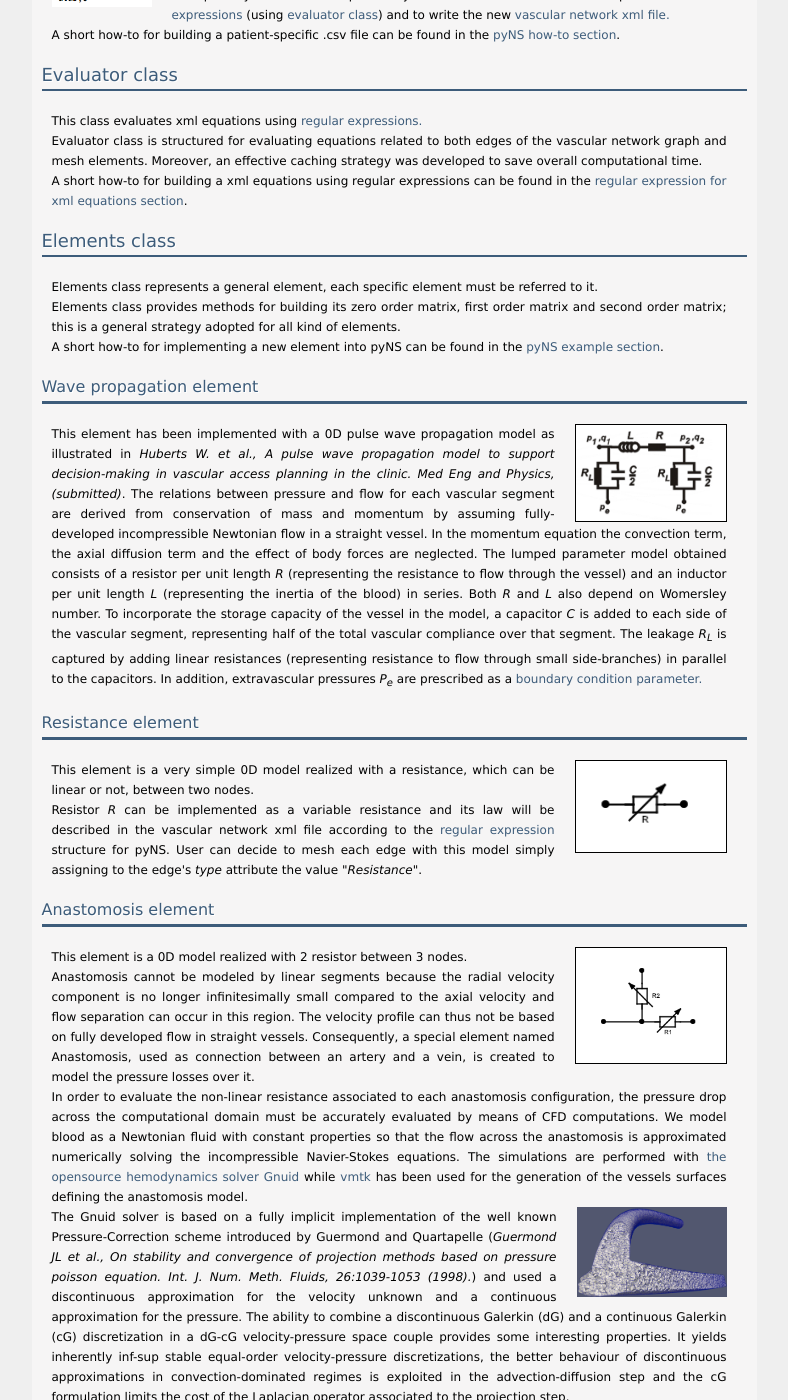
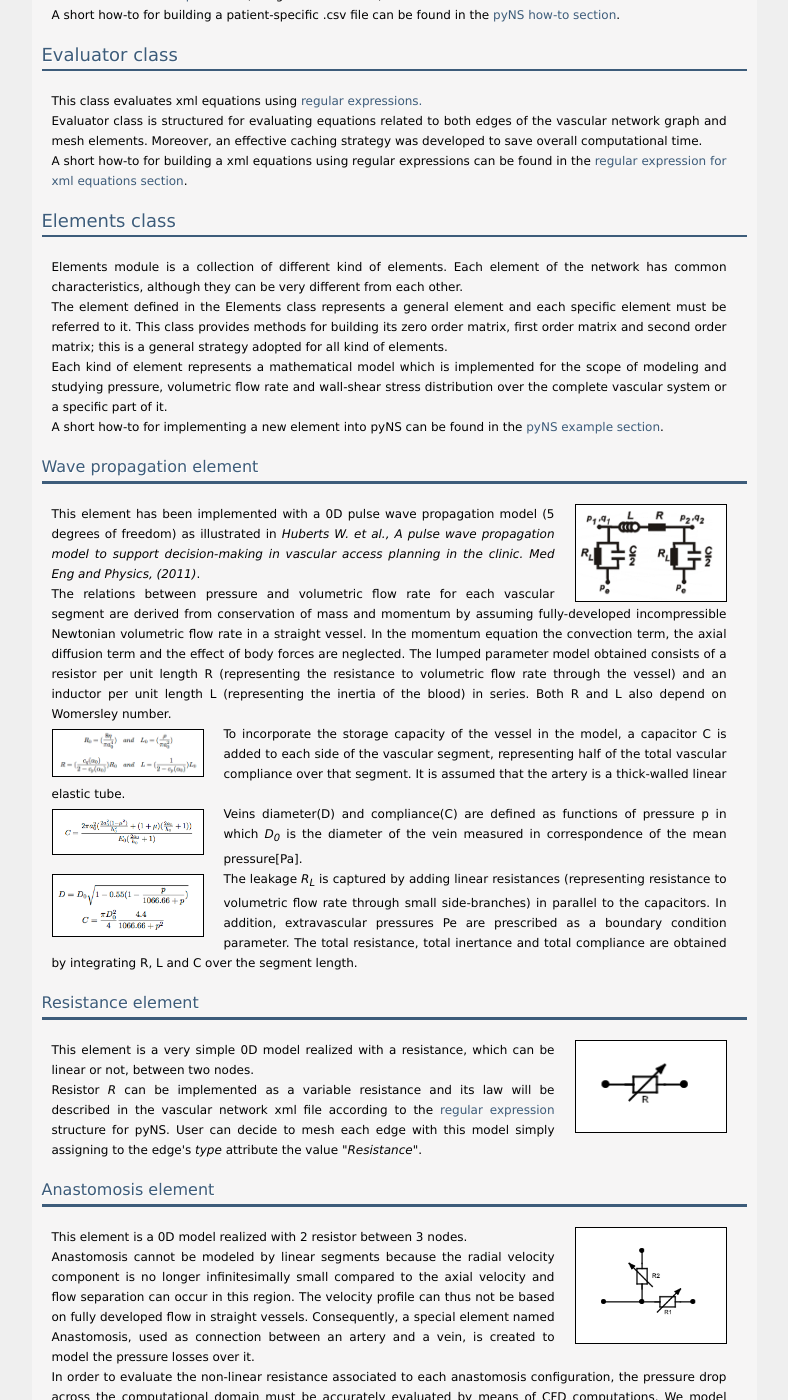
Before and after one commit to archTk/archtk.github.com, a Jekyll site: the page built from documentation.html, in a window 1280 px wide and 1400 px high, scrolled down 3094 px. Shown: the whole window, without its empty margins (246-1034 px from the left). Built offline with Jekyll 4.4.1, drawn with Linux system fonts in a browser that asks for light colours.

Commit message:
new equation pictures and architecture, updated documentation

```diff
--- a/documentation.html
+++ b/documentation.html
@@ -110,8 +110,9 @@
 
 <h3><a name="elements">Elements class</a></h3>
 <div class="description_2">
-<p>Elements class represents a general element, each specific element must be referred to it.</p>
-<p>Elements class provides methods for building its zero order matrix, first order matrix and second order matrix; this is a general strategy adopted for all kind of elements.</p>
+<p>Elements module is a collection of different kind of elements. Each element of the network has common characteristics, although they can be very different from each other.</p>
+<p>The element defined in the Elements class represents a general element and each specific element must be referred to it. This class provides methods for building its zero order matrix, first order matrix and second order matrix; this is a general strategy adopted for all kind of elements.</p>
+<p>Each kind of element represents a mathematical model which is implemented for the scope of modeling and studying pressure, volumetric flow rate and wall-shear stress distribution over the complete vascular system or a specific part of it.</p>
 <p>A short how-to for implementing a new element into pyNS can be found in the <a href="#new_elements">pyNS example section</a>.</p>
 </div>
 
@@ -120,7 +121,20 @@
 <div class="attachment_container">
 	<a href="media/wp_el.png" rel="lightbox" title="Wave propagation element"><img class="snippet" width="150" src="media/wp_el.png" alt="Wave propagation element"/></a>
 </div>
-<p>This element has been implemented with a 0D pulse wave propagation model as illustrated in <em>Huberts W. et al., A pulse wave propagation model to support decision-making in vascular access planning in the clinic. Med Eng and Physics, (submitted)</em>. The relations between pressure and flow for each vascular segment are derived from conservation of mass and momentum by assuming fully-developed incompressible Newtonian flow in a straight vessel. In the momentum equation the convection term, the axial diffusion term and the effect of body forces are neglected. The lumped parameter model obtained consists of a resistor per unit length <em>R</em> (representing the resistance to flow through the vessel) and an inductor per unit length <em>L</em> (representing the inertia of the blood) in series. Both <em>R</em> and <em>L</em> also depend on Womersley number. To incorporate the storage capacity of the vessel in the model, a capacitor <em>C</em> is added to each side of the vascular segment, representing half of the total vascular compliance over that segment. The leakage <em>R<sub>L</sub></em> is captured by adding linear resistances (representing resistance to flow through small side-branches) in parallel to the capacitors. In addition, extravascular pressures <em>P<sub>e</sub></em> are prescribed as a <a href="#boundary_conditions">boundary condition parameter.</a></p>
+<p>This element has been implemented with a 0D pulse wave propagation model (5 degrees of freedom) as illustrated in <em>Huberts W. et al., A pulse wave propagation model to support decision-making in vascular access planning in the clinic. Med Eng and Physics, (2011)</em>.</p>
+<p>The relations between pressure and volumetric flow rate for each vascular segment are derived from conservation of mass and momentum by assuming fully-developed incompressible Newtonian volumetric flow rate in a straight vessel. In the momentum equation the convection term, the axial diffusion term and the effect of body forces are neglected. The lumped parameter model obtained consists of a resistor per unit length R (representing the resistance to volumetric flow rate through the vessel) and an inductor per unit length L (representing the inertia of the blood) in series. Both R and L also depend on Womersley number.</p>
+<div class="attachment_container">
+	<a href="media/wp_el_eq1.png" rel="lightbox" title="Resistance and inductance equations"><img class="left_snippet" width="150" src="media/wp_el_eq1.png" alt="Resistance and inductance equations"/></a>
+</div>
+<p>To incorporate the storage capacity of the vessel in the model, a capacitor C is added to each side of the vascular segment, representing half of the total vascular compliance over that segment. It is assumed that the artery is a thick-walled linear elastic tube.</p>
+<div class="attachment_container">
+	<a href="media/wp_el_eq2.png" rel="lightbox" title="Arterial compliance equation"><img class="left_snippet" width="150" src="media/wp_el_eq2.png" alt="Arterial compliance equation"/></a>
+</div>
+<p>Veins diameter(D) and compliance(C) are defined as functions of pressure p in which <em>D<sub>0</sub></em> is the diameter of the vein measured in correspondence of the mean pressure[Pa].</p>
+<div class="attachment_container">
+	<a href="media/wp_el_eq3.png" rel="lightbox" title="Venous diameter and compliance equations"><img class="left_snippet" width="150" src="media/wp_el_eq3.png" alt="Venous diameter and compliance equations"/></a>
+</div>
+<p>The leakage <em>R<sub>L</sub></em> is captured by adding linear resistances (representing resistance to volumetric flow rate through small side-branches) in parallel to the capacitors. In addition, extravascular pressures Pe are prescribed as a boundary condition parameter. The total resistance, total inertance and total compliance are obtained by integrating R, L and C over the segment length.</p>
 </div>
 
 <h4><a name="resistance">Resistance element</a></h4>
```
Also changed, not shown: media/pyNS_blocks.png, media/pyNS_overall.png, media/wp_el_eq1.png (added), media/wp_el_eq2.png (added), media/wp_el_eq3.png (added).
